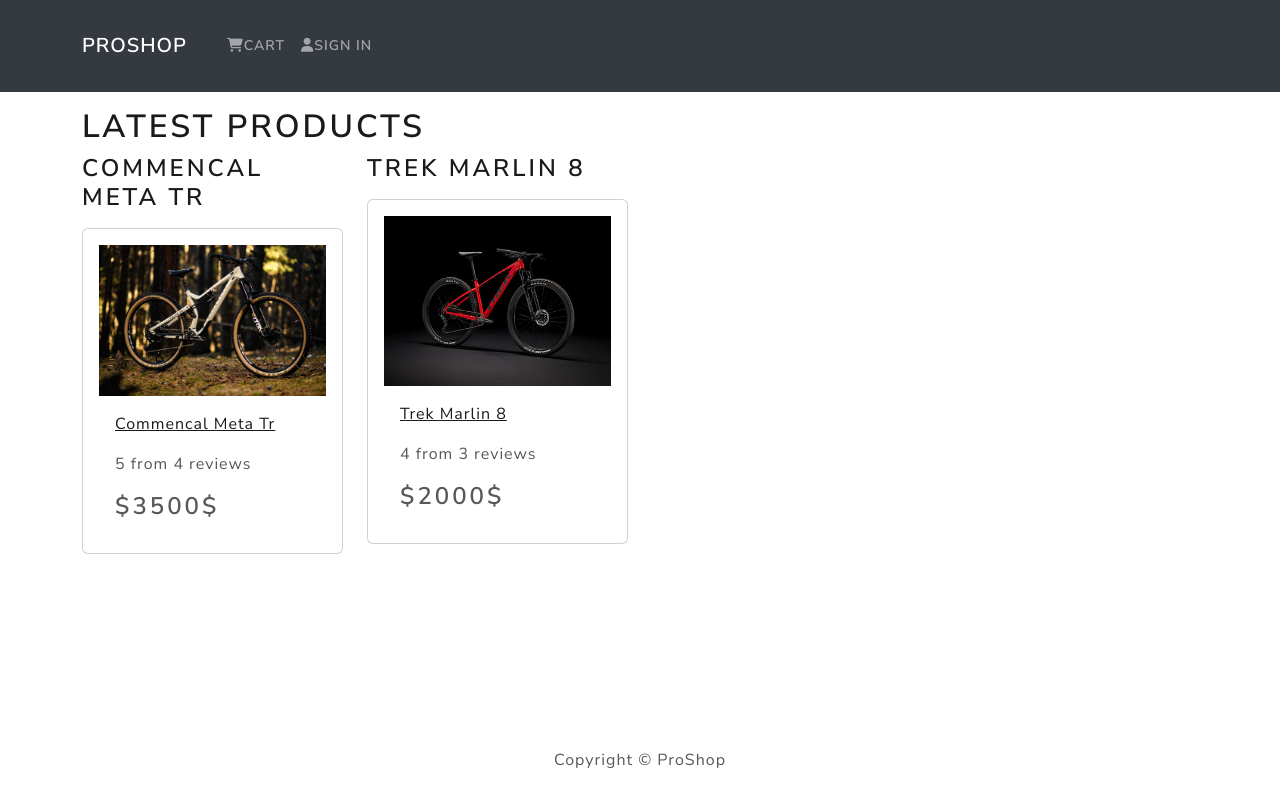
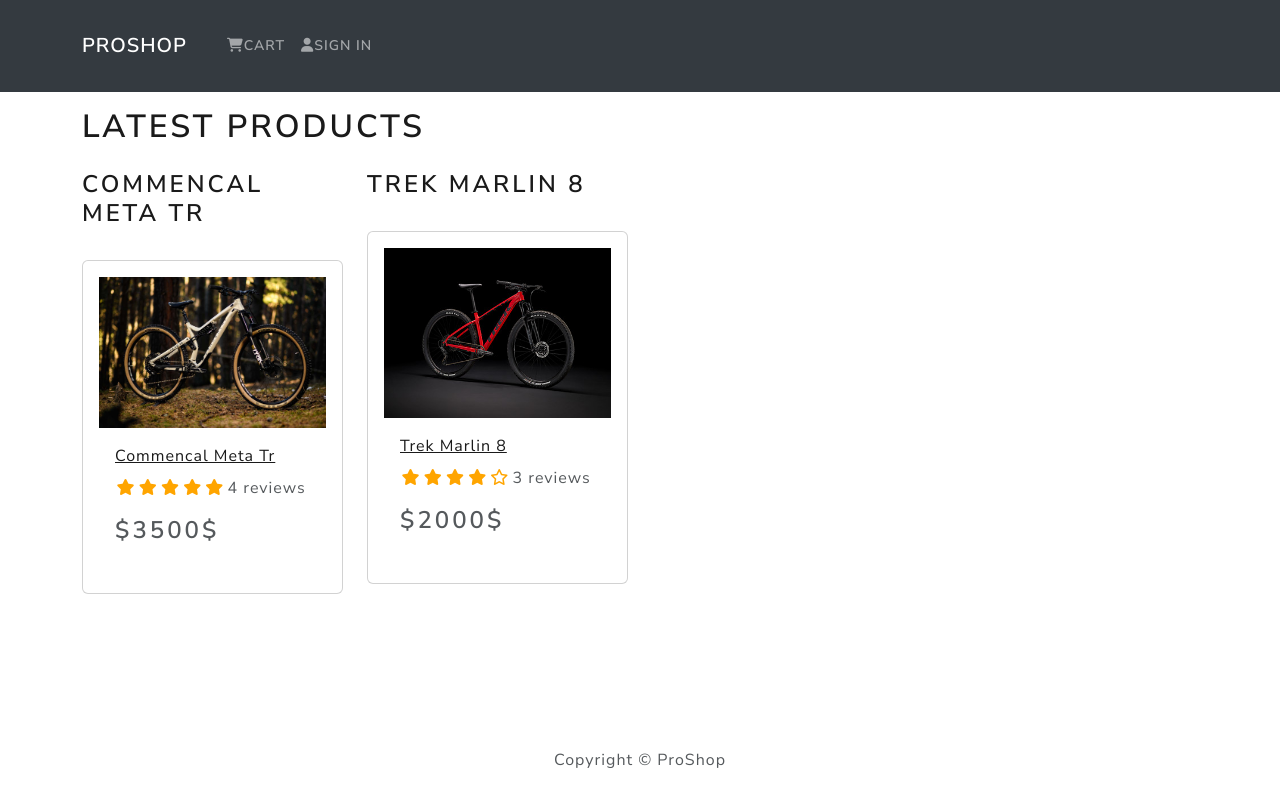
Before and after one commit to AtanasoaieD/e-commerce, a React (Create React App) app in the folder frontend/: page / in a window 1280 px wide. Built offline with nearby package versions, Linux system fonts and the light colour scheme.

Commit message:
reviews functionality

```diff
--- a/frontend/src/components/Product.js
+++ b/frontend/src/components/Product.js
@@ -1,5 +1,6 @@
 import React from 'react';
 import { Card } from 'react-bootstrap';
+import Rating from './Rating';
 
 //return product description
 const Product = ({ product }) => {
@@ -15,9 +16,11 @@
           </Card.Title>
         </a>
         <Card.Text as="div">
-          <div className="my-3">
-            {product.rating} from {product.numReviews} reviews
-          </div>
+          <Rating
+            value={product.rating}
+            text={`${product.numReviews} reviews`}
+            color="orange"
+          />
         </Card.Text>
         <Card.Text as="h3">${product.price}</Card.Text>
       </Card.Body>
--- /dev/null
+++ b/frontend/src/components/Rating.js
@@ -0,0 +1,82 @@
+import React from 'react';
+import PropTypes from 'prop-types';
+//rating functionality
+const Rating = ({ value, text, color }) => {
+  return (
+    <div className="rating">
+      <span>
+        <i
+          style={{ color }}
+          className={
+            value >= 1
+              ? 'fas fa-star'
+              : value >= 0.5
+              ? 'fas fa-star-half-alt'
+              : 'far fa-star'
+          }
+        ></i>
+      </span>
+      <span>
+        <i
+          style={{ color }}
+          className={
+            value >= 2
+              ? 'fas fa-star'
+              : value >= 1.5
+              ? 'fas fa-star-half-alt'
+              : 'far fa-star'
+          }
+        ></i>
+      </span>
+      <span>
+        <i
+          style={{ color }}
+          className={
+            value >= 3
+              ? 'fas fa-star'
+              : value >= 2.5
+              ? 'fas fa-star-half-alt'
+              : 'far fa-star'
+          }
+        ></i>
+      </span>
+      <span>
+        <i
+          style={{ color }}
+          className={
+            value >= 4
+              ? 'fas fa-star'
+              : value >= 3.5
+              ? 'fas fa-star-half-alt'
+              : 'far fa-star'
+          }
+        ></i>
+      </span>
+      <span>
+        <i
+          style={{ color }}
+          className={
+            value >= 5
+              ? 'fas fa-star'
+              : value >= 4.5
+              ? 'fas fa-star-half-alt'
+              : 'far fa-star'
+          }
+        ></i>
+      </span>
+      {/* if there is text, show it */}
+      <span>{text && text}</span>
+    </div>
+  );
+};
+
+Rating.defaultProps = {
+  color: '3f8e825',
+};
+
+Rating.propTypes = {
+  value: PropTypes.number.isRequired,
+  text: PropTypes.string.isRequired,
+  color: PropTypes.string,
+};
+export default Rating;
--- a/frontend/src/index.css
+++ b/frontend/src/index.css
@@ -15,3 +15,10 @@
 main {
   min-height: 80vh;
 }
+
+h3 {
+  padding: 1rem 0;
+}
+.rating span {
+  margin: 0.1rem;
+}
--- a/frontend/src/screens/HomeScreen.js
+++ b/frontend/src/screens/HomeScreen.js
@@ -8,7 +8,7 @@
       <h1>Latest Products</h1>
       <Row>
         {products.map((product) => (
-          <Col sm={12} md={6} lg={4} xl={3}>
+          <Col key={product._id} sm={12} md={6} lg={4} xl={3}>
             <h3>{product.name}</h3>
             <Product product={product} />
           </Col>
```
